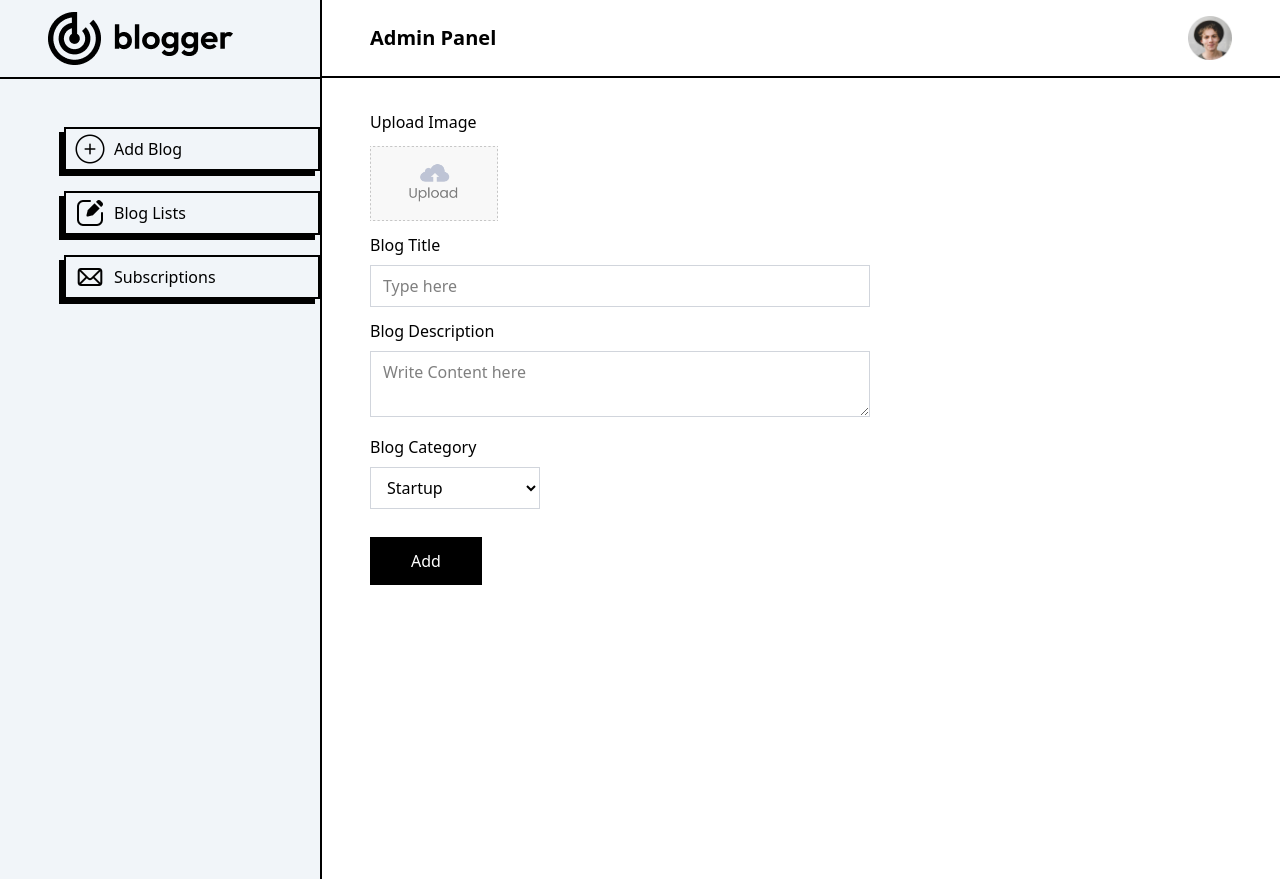
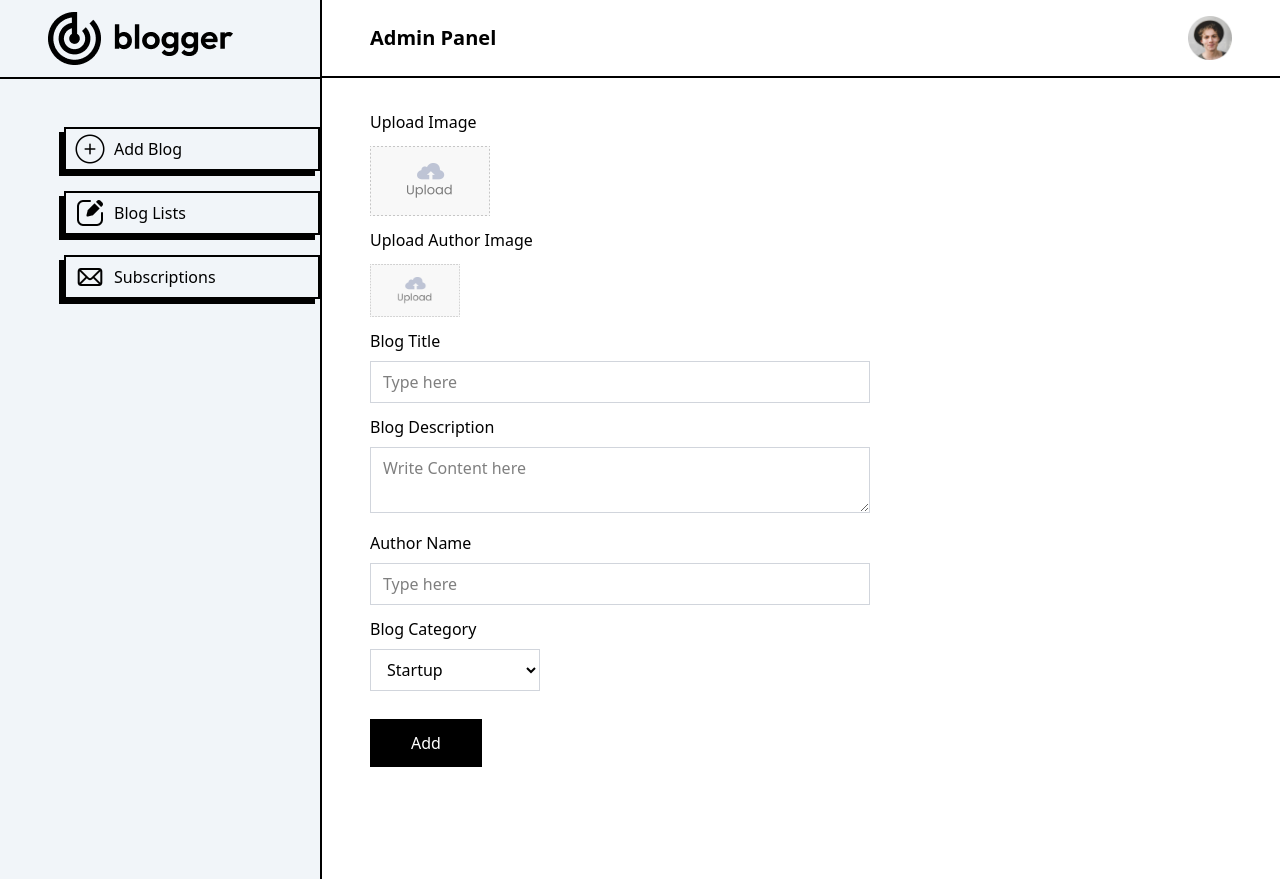
Before and after one commit to Ahnaf-Tariq/blogApp-mern, a Next.js app in the folder frontend/: page /admin/addProduct in a window 1280 px wide. Shown: the top 879 px of the page. Built offline with nearby package versions, Linux system fonts and the light colour scheme.

Commit message:
add product API integrated in frontend

```diff
--- a/frontend/app/admin/addProduct/page.tsx
+++ b/frontend/app/admin/addProduct/page.tsx
@@ -1,14 +1,47 @@
 "use client";
 import { assets } from "@/public/assests/assets";
+import axios from "axios";
 import Image from "next/image";
-import React from "react";
+import React, { useState } from "react";
+import { toast } from "react-toastify";
 
 const page = () => {
-  const handleSubmit = (e: any) => {
+  const [image, setImage] = useState<File | null>(null);
+  const [authorImage, setAuthorImage] = useState<File | null>(null);
+  const [title, setTitle] = useState<string>("");
+  const [description, setDescription] = useState<string>("");
+  const [category, setCategory] = useState<string>("Startup");
+  const [author, setAuthor] = useState<string>("");
+
+  const handleSubmit = async (e: any) => {
+    e.preventDefault();
     try {
-      e.preventDefault();
+      const formData = new FormData();
+
+      formData.append("title", title);
+      formData.append("description", description);
+      formData.append("category", category);
+      formData.append("author", author);
+
+      image && formData.append("image", image);
+      authorImage && formData.append("authorImage", authorImage);
+
+      const response = await axios.post("http://localhost:4000/api/blog/add", formData);
+      console.log(response.data)
+      if (response.data.success) {
+        toast.success(response.data.msg);
+        setTitle("");
+        setDescription("");
+        setCategory("");
+        setAuthor("");
+        setImage(null);
+        setAuthorImage(null);
+      } else {
+        toast.error(response.data.msg);
+      }
     } catch (error) {
       console.log(error);
+      toast.error('Error in adding blog');
     }
   };
   return (
@@ -20,8 +53,41 @@ const page = () => {
         <div>
           <p className="mb-3">Upload Image</p>
           <label htmlFor="image">
-            <Image className="w-32" src={assets.upload_area} alt="" />
-            <input type="file" id="image" hidden />
+            <Image
+              width={120}
+              height={40}
+              src={!image ? assets.upload_area : URL.createObjectURL(image)}
+              alt=""
+            />
+            <input
+              onChange={(e: any) => setImage(e.target.files[0])}
+              type="file"
+              id="image"
+              hidden
+              required
+            />
+          </label>
+        </div>
+        <div>
+          <p className="mb-3">Upload Author Image</p>
+          <label htmlFor="authorImg">
+            <Image
+              width={90}
+              height={30}
+              src={
+                !authorImage
+                  ? assets.upload_area
+                  : URL.createObjectURL(authorImage)
+              }
+              alt=""
+            />
+            <input
+              onChange={(e: any) => setAuthorImage(e.target.files[0])}
+              type="file"
+              id="authorImg"
+              hidden
+              required
+            />
           </label>
         </div>
 
@@ -29,6 +95,8 @@ const page = () => {
           <p className="mb-2">Blog Title</p>
           <input
             className="w-full max-w-[500px] px-3 py-2 border border-gray-300 outline-none"
+            value={title}
+            onChange={(e) => setTitle(e.target.value)}
             type="text"
             placeholder="Type here"
             required
@@ -40,6 +108,19 @@ const page = () => {
           <textarea
             className="w-full max-w-[500px] px-3 py-2 border border-gray-300 outline-none"
             placeholder="Write Content here"
+            value={description}
+            onChange={(e) => setDescription(e.target.value)}
+            required
+          />
+        </div>
+        <div className="w-full">
+          <p className="mb-2">Author Name</p>
+          <input
+            className="w-full max-w-[500px] px-3 py-2 border border-gray-300 outline-none"
+            value={author}
+            onChange={(e) => setAuthor(e.target.value)}
+            type="text"
+            placeholder="Type here"
             required
           />
         </div>
@@ -47,6 +128,7 @@ const page = () => {
         <div className="w-full">
           <p className="mb-2">Blog Category</p>
           <select
+            onChange={(e) => setCategory(e.target.value)}
             className="w-full max-w-[170px] px-3 py-2 border border-gray-300 outline-none"
           >
             <option value="Startup">Startup</option>
--- a/frontend/app/admin/blogList/page.tsx
+++ b/frontend/app/admin/blogList/page.tsx
@@ -1,11 +1,50 @@
-import React from 'react'
+"use client";
+import axios from "axios";
+import React, { useEffect, useState } from "react";
+import { toast } from "react-toastify";
 
 const page = () => {
+  const [blogsData, setBlogsData] = useState([]);
+
+  const fetchData = async () => {
+    try {
+      const response = await axios.get('http://localhost:4000/api/blog/list')
+      console.log(response.data)
+      if(response.data.success){
+        setBlogsData(response.data.getAllBlogs)
+      }
+    } catch (error) {
+      console.log(error);
+      toast.error("Error in getting all blogs");
+    }
+  };
+
+  useEffect(() => {
+    fetchData();
+  }, []);
   return (
-    <div>
-        blog list
+    <div className='my-8 mx-12'>
+      <p className="py-2">All Blogs List</p>
+      <div className='flex flex-col gap-2 border border-black'>
+        <div className="hidden md:grid grid-cols-[2fr_3fr_1fr_1fr_1fr] items-center p-2 bg-gray-100 text-sm">
+          <b>Author Name</b>
+          <b>Blog Title</b>
+          <b>Category</b>
+          <b>Date</b>
+          <b className="text-center">Action</b>
+        </div>
+        {blogsData.map((blog, index) => (
+          <div className="grid grid-cols-[2fr_3fr_1fr_1fr_1fr] items-center border-b-2 gap-2 p-2 text-sm" key={index}>
+            <p className="flex items-center gap-1"><img className="size-6 rounded-full" src={blog.image} alt="" />{blog.author}</p>
+            <p>{blog.title}</p>
+            <p>{blog.category}</p>
+            <p>{blog.date}</p>
+            <p className="text-right md:text-center cursor-pointer text-lg">X</p>
+          </div>
+        ))}
+      </div>
     </div>
-  )
-}
+  );
+};
 
-export default page
+export default page;
--- a/frontend/app/admin/layout.tsx
+++ b/frontend/app/admin/layout.tsx
@@ -1,5 +1,7 @@
 import Navbar from "@/components/admin components/Navbar";
 import Sidebar from "@/components/admin components/Sidebar";
+import { ToastContainer } from "react-toastify";
+import 'react-toastify/dist/ReactToastify.css';
 
 export default function Layout({
   children,
@@ -15,6 +17,7 @@ export default function Layout({
           {children}
         </div>
       </div>
+      <ToastContainer />
     </>
   );
 }
--- a/frontend/app/admin/subscriptions/page.tsx
+++ b/frontend/app/admin/subscriptions/page.tsx
@@ -1,9 +1,9 @@
-import React from 'react'
+"use client";
 
 const page = () => {
   return (
-    <div>
-        subscriptionss
+    <div className='my-8 mx-12 border border-black'>
+
     </div>
   )
 }
--- a/frontend/app/layout.tsx
+++ b/frontend/app/layout.tsx
@@ -1,6 +1,8 @@
 import type { Metadata } from "next";
 import { Geist, Geist_Mono } from "next/font/google";
 import "./globals.css";
+import { ToastContainer } from "react-toastify";
+import 'react-toastify/dist/ReactToastify.css';
 
 const geistSans = Geist({
   variable: "--font-geist-sans",
@@ -28,6 +30,7 @@ export default function RootLayout({
         className={`${geistSans.variable} ${geistMono.variable} antialiased`}
       >
         {children}
+        <ToastContainer position="top-right" autoClose={3000} pauseOnHover/>
       </body>
     </html>
   );
--- a/frontend/components/BlogList.tsx
+++ b/frontend/components/BlogList.tsx
@@ -2,7 +2,6 @@
 import { assets, blog_data } from "@/public/assests/assets";
 import Image from "next/image";
 import Link from "next/link";
-import { Router } from "next/router";
 import React, { useState } from "react";
 
 const BlogList = () => {
```
